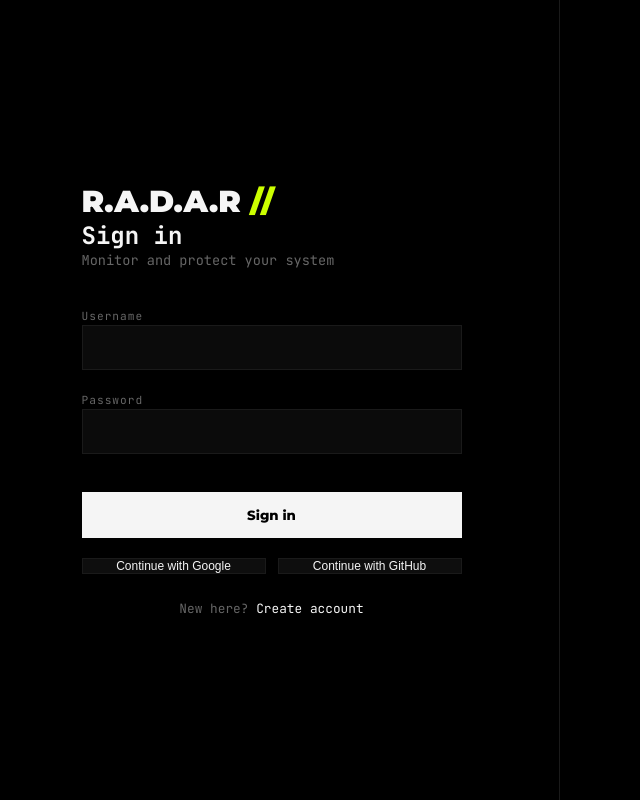
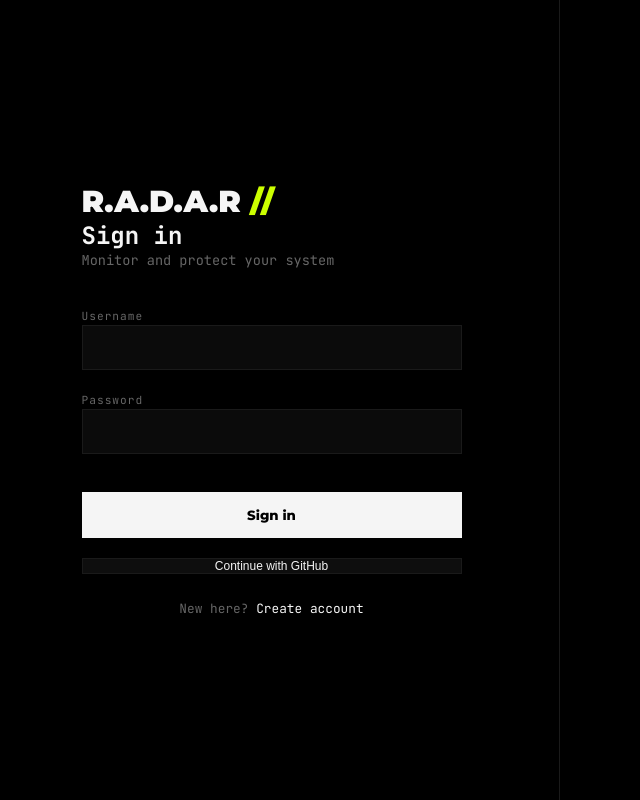
Before and after one commit to CyberMetrics/Image1, a Flask app: page /login in a window 1280 px wide. Shown: the whole page, without its empty margins (16-656 px from the left). Run offline with Flask 3, Linux system fonts and the light colour scheme; some libraries are stand-ins or nearby versions.

```diff
--- a/services/web/config/oauth_keys.py
+++ b/services/web/config/oauth_keys.py
@@ -4,11 +4,6 @@ import os
 # ==========================================
 # OAUTH CREDENTIALS
 # ==========================================
-
-# GOOGLE
-GOOGLE_CLIENT_ID = os.getenv("GOOGLE_CLIENT_ID")
-GOOGLE_CLIENT_SECRET = os.getenv("GOOGLE_CLIENT_SECRET")
-GOOGLE_DISCOVERY_URL = "https://accounts.google.com/.well-known/openid-configuration"
 
 # GITHUB
 GITHUB_CLIENT_ID = os.getenv("GITHUB_CLIENT_ID")
--- a/services/web/routes/auth.py
+++ b/services/web/routes/auth.py
@@ -63,97 +63,6 @@ def logout():
 # -------------------------
 import requests
 from config.oauth_keys import *
-
-# --- GOOGLE ---
-@bp.route("/login/google")
-def google_login():
-    if not GOOGLE_CLIENT_ID or not GOOGLE_CLIENT_SECRET:
-        flash("Google OAuth not configured.", "error")
-        return redirect(url_for("auth.login"))
-
-    # Get Google's provider configuration
-    try:
-        provider_cfg = requests.get(GOOGLE_DISCOVERY_URL).json()
-        authorization_endpoint = provider_cfg["authorization_endpoint"]
-
-        # Manual URL construction
-        import urllib.parse
-        params = {
-            "client_id": GOOGLE_CLIENT_ID,
-            "redirect_uri": request.base_url + "/callback",
-            "scope": "openid email profile",
-            "response_type": "code",
-            "access_type": "online",
-        }
-        request_uri = f"{authorization_endpoint}?{urllib.parse.urlencode(params)}"
-        return redirect(request_uri)
-    except Exception as e:
-        flash(f"Error connecting to Google: {str(e)}", "error")
-        return redirect(url_for("auth.login"))
-
-@bp.route("/login/google/callback")
-def google_callback():
-    code = request.args.get("code")
-    if not code:
-        flash("Failed to log in with Google.", "error")
-        return redirect(url_for("auth.login"))
-
-    try:
-        # 1. Get Google provider cfg again
-        provider_cfg = requests.get(GOOGLE_DISCOVERY_URL).json()
-        token_endpoint = provider_cfg["token_endpoint"]
-        userinfo_endpoint = provider_cfg["userinfo_endpoint"]
-
-        # 2. Exchange code for token
-        token_data = {
-            "code": code,
-            "client_id": GOOGLE_CLIENT_ID,
-            "client_secret": GOOGLE_CLIENT_SECRET,
-            "redirect_uri": request.base_url,
-            "grant_type": "authorization_code",
-        }
-        token_response = requests.post(token_endpoint, data=token_data)
-        token_json = token_response.json()
-
-        access_token = token_json.get("access_token")
-        if not access_token:
-             flash("Failed to retrieve access token from Google.", "error")
-             return redirect(url_for("auth.login"))
-
-        # 3. Get User Info
-        headers = {"Authorization": f"Bearer {access_token}"}
-        userinfo_response = requests.get(userinfo_endpoint, headers=headers)
-        user_info = userinfo_response.json()
-
-        if user_info.get("email_verified"):
-            unique_id = user_info["sub"]
-            users_email = user_info["email"]
-            users_name = user_info.get("given_name", "Google User")
-
-            # Login or Create User
-            users_col = db["Users"]
-            user = users_col.find_one({"email": users_email})
-
-            if not user:
-                users_col.insert_one({
-                    "name": users_name,
-                    "email": users_email,
-                    "oauth_provider": "google",
-                    "oauth_id": unique_id,
-                    "created_at": "now"
-                })
-
-            session["logged_in"] = True
-            session["user"] = users_email
-            return redirect(url_for("dashboard"))
-        else:
-            flash("Google User email not available or not verified by Google.", "error")
-            return redirect(url_for("auth.login"))
-
-    except Exception as e:
-        flash(f"OAuth callback failed: {str(e)}", "error")
-        return redirect(url_for("auth.login"))
-
 
 # --- GITHUB ---
 @bp.route("/login/github")
--- a/services/web/templates/login.html
+++ b/services/web/templates/login.html
@@ -240,7 +240,6 @@ input:focus{
 
 
       <div class="social">
-        <button type="button" onclick="window.location.href='/login/google'">Continue with Google</button>
         <button type="button" onclick="window.location.href='/login/github'">Continue with GitHub</button>
       </div>
 
```
